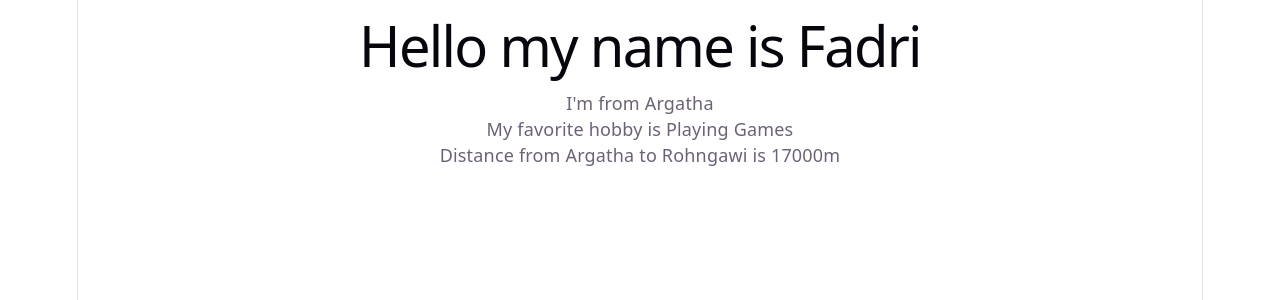
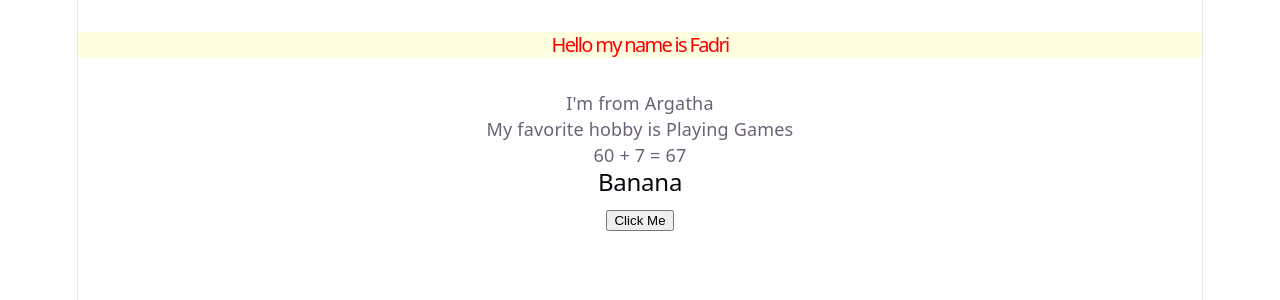
Before and after one commit to Fadri-Ashley/react-lano, a React (Vite) app: page / in a window 1280 px wide. Shown: the top 300 px of the page. Built offline with nearby package versions, Linux system fonts and the light colour scheme.

Commit message:
learn attributes

```diff
--- a/src/App.jsx
+++ b/src/App.jsx
@@ -1,21 +1,38 @@
 function App() {
+  const name = "Fadri";
+  const city = "Argatha";
+  const hobbies = ["Playing Guitar", "Reading Book", "Playing Games"];
 
-  const name = "Fadri"
-  const city = "Argatha"
-  const hobbies = ["Playing Guitar", "Reading Book", "Playing Games"]
+  const mystyles = {
+    color: "red",
+    fontSize: "20px",
+    backgroundColor: "lightyellow",
+  };
+
+  const x = 10;
+  let y = "Banana"
+  if (x < 5) {
+    y = "Apple"
+  }
+
+  const myfunc = () => {
+    alert(y);
+  };
 
   return (
     <div className="profil">
-      <h1>Hello my name is {name}</h1>
+      <h1 style={mystyles}>Hello my name is {name}</h1>
       <p>I'm from {city}</p>
       <p>My favorite hobby is {hobbies[2]}</p>
-      <p>Distance from Argatha to Rohngawi is {meterConvert(17)}m</p>
+      <p>60 + 7 = {addNumber(60, 7)}</p>
+      <h2>{y}</h2>
+      <button onClick={myfunc}>Click Me</button>
     </div>
   );
 }
 
-function meterConvert(km) {
-  return km * 1000
+function addNumber(num1, num2) {
+  return num1 + num2;
 }
 
 export default App;
```
